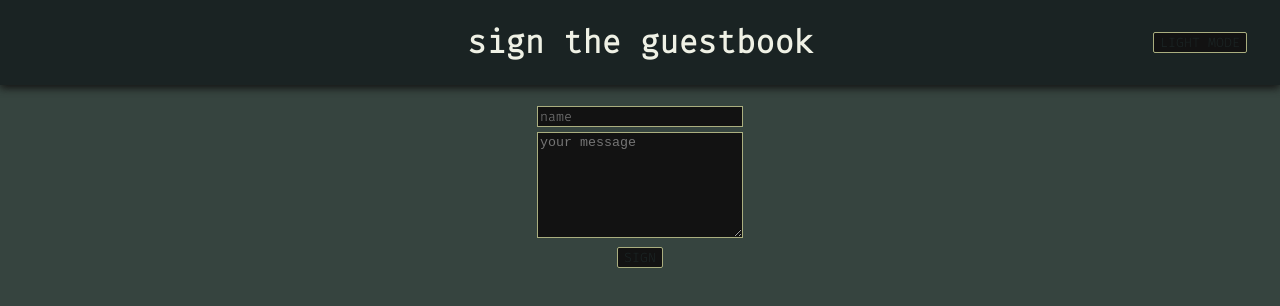
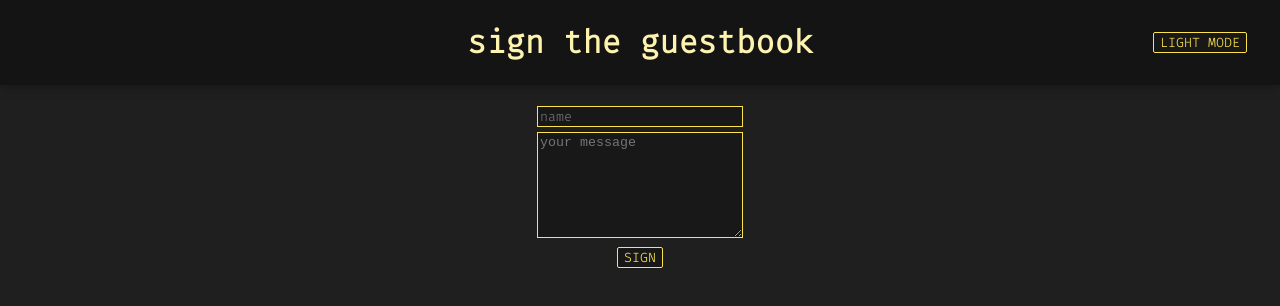
Before and after one commit to ian-ch-jsx/guestbook, a React (Create React App) app: page / in a window 1280 px wide. Shown: the top 306 px of the page. Built offline with nearby package versions, Linux system fonts and the light colour scheme.

Commit message:
finished css for dark mode

```diff
--- a/src/components/EntryList/EntryList.css
+++ b/src/components/EntryList/EntryList.css
@@ -16,6 +16,6 @@
   border-radius: 3px;
   border: 1px solid var(--color-3);
   align-items: center;
-  color: var(--color-4);
+  color: var(--color-6);
   font-size: 0.9rem;
 }
--- a/src/components/Guestbook/Guestbook.css
+++ b/src/components/Guestbook/Guestbook.css
@@ -4,13 +4,19 @@
   margin: auto;
 }
 
+input {
+  color: var(--color-6);
+}
+
 .name-form {
   display: flex;
   justify-content: center;
   margin: 5px;
+  color: var(--color-6);
 }
 .name-form input {
   background-color: var(--color-2);
+  color: var(--color-6);
   border: 1px solid var(--color-3);
   font-family: 'fira code', sans-serif;
   width: 200px;
@@ -22,7 +28,7 @@ button {
   background-color: var(--color-2);
   border: 1px solid var(--color-3);
   border-radius: 2px;
-  color: var(--color-4);
+  color: var(--color-6);
   margin: 4px;
 }
 
@@ -38,7 +44,7 @@ textarea {
   height: 100px;
   width: 200px;
   background-color: var(--color-2);
-  color: var(--color-5);
+  color: var(--color-6);
 }
 
 .form-container h2 {
--- a/src/index.css
+++ b/src/index.css
@@ -19,10 +19,10 @@ body {
 }
 
 [data-theme='dark'] {
-  --color-1: #36443f;
-  --color-2: #121212;
-  --color-3: #aaae7f;
-  --color-4: #1a2323;
-  --color-5: #eff1e5;
-  --color-6: #aaae7f;
+  --color-1: #1f1f1f;
+  --color-2: #181818;
+  --color-3: #fbe44b;
+  --color-4: #141414;
+  --color-5: #fdf3af;
+  --color-6: #fbe44b;
 }
```
